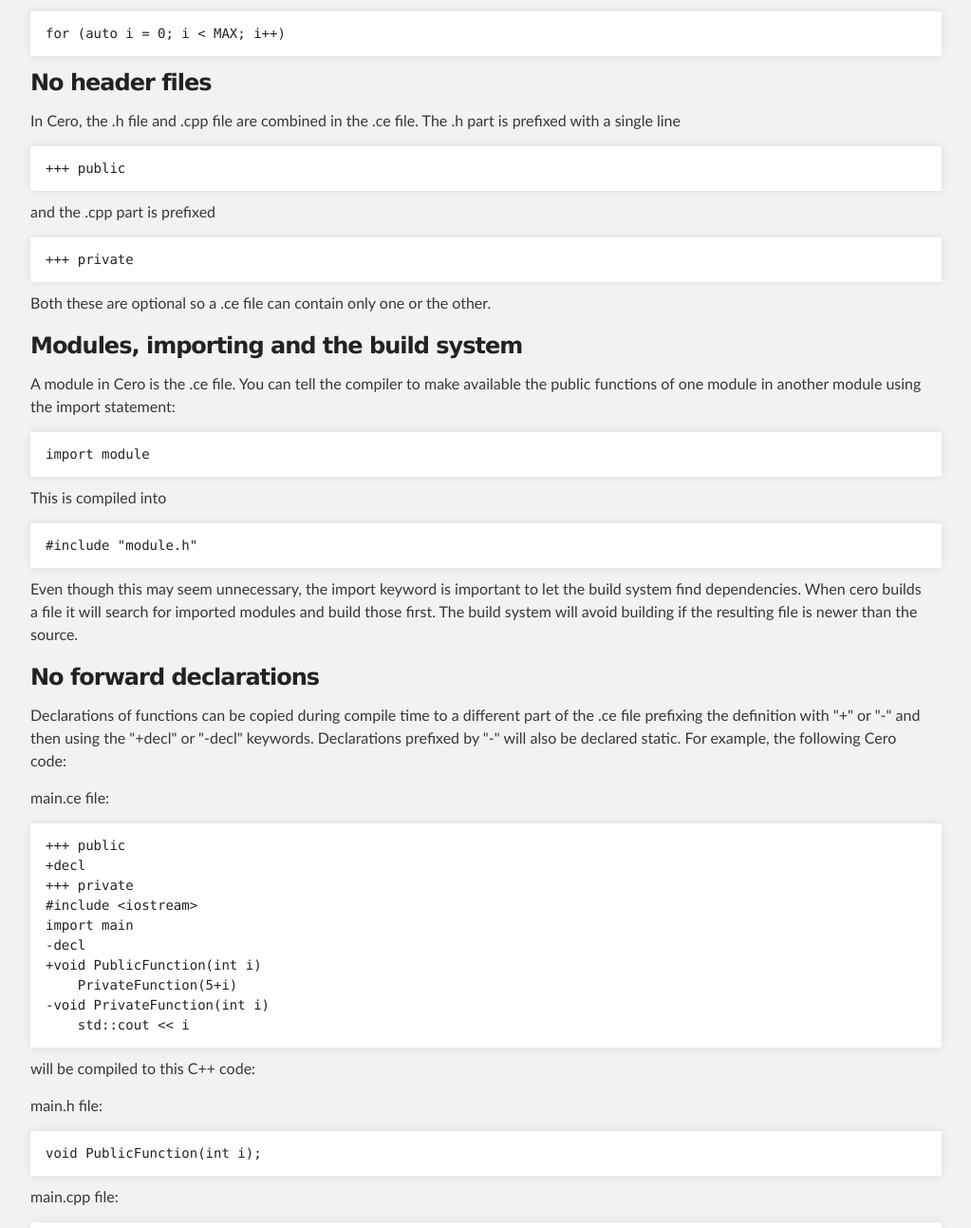
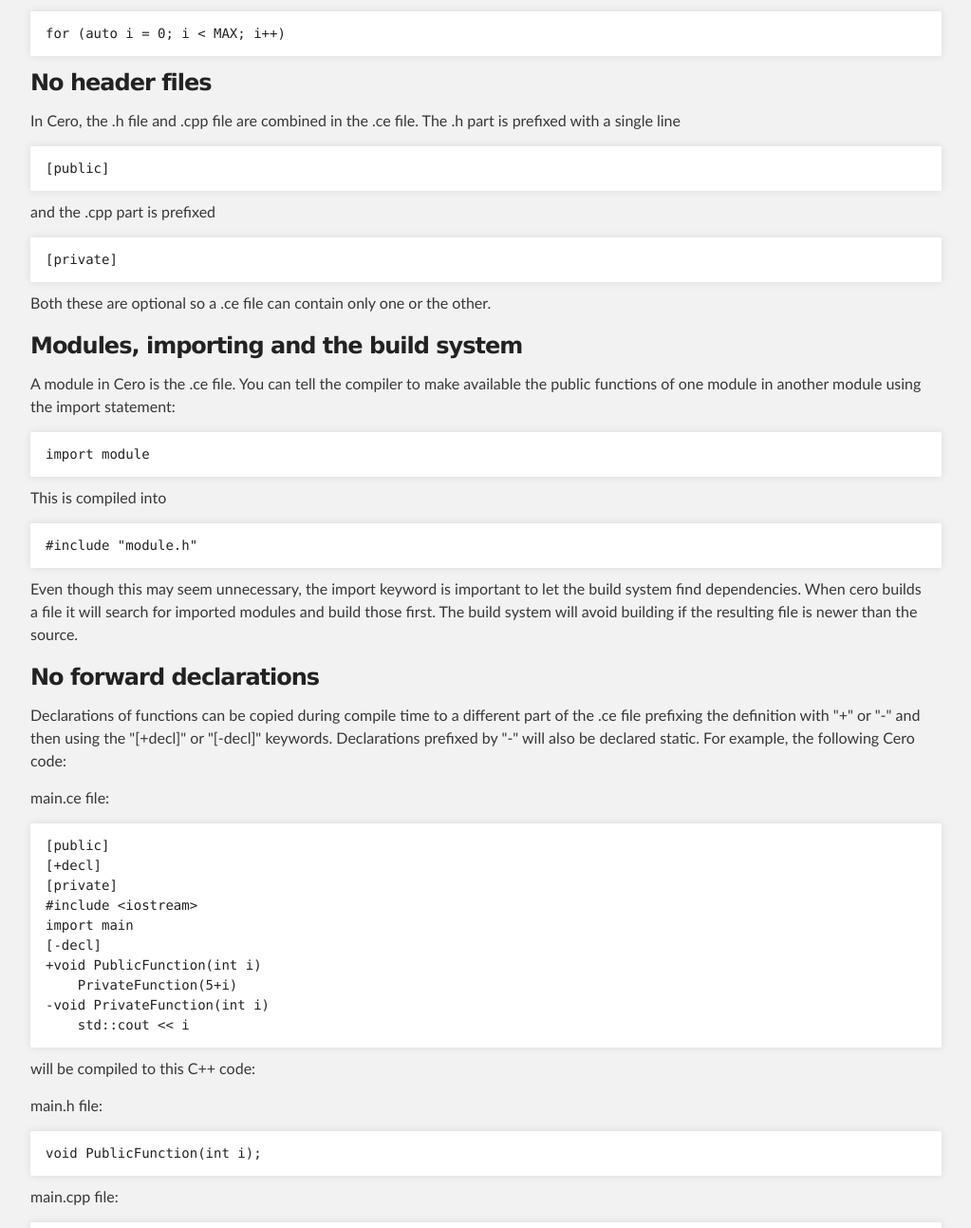
Before and after one commit to suncore/suncore.github.io, a plain HTML site: page userguide.html in a window 1280 px wide. Shown: the part 1213-2506 px from the top of the page at 95% size, without its empty margins (138-1161 px from the left). Drawn offline with Linux system fonts and the light colour scheme.

Commit message:
changed keywords

```diff
--- a/userguide.html
+++ b/userguide.html
@@ -89,12 +89,12 @@ auto i = 0; // type of i is inferred from 0
 
 <p>In Cero, the .h file and .cpp file are combined in the .ce file. The .h part is prefixed with a single line</p>
 
-<pre><code>+++ public
+<pre><code>[public]
 </code></pre>
 
 <p>and the .cpp part is prefixed</p>
 
-<pre><code>+++ private
+<pre><code>[private]
 </code></pre>
 
 <p>Both these are optional so a .ce file can contain only one or the other.</p>
@@ -115,16 +115,16 @@ auto i = 0; // type of i is inferred from 0
 
 <h3>No forward declarations</h3>
 
-<p>Declarations of functions can be copied during compile time to a different part of the .ce file prefixing the definition with "+" or "-" and then using the "+decl" or "-decl" keywords. Declarations prefixed by "-" will also be declared static. For example, the following Cero code:</p>
+<p>Declarations of functions can be copied during compile time to a different part of the .ce file prefixing the definition with "+" or "-" and then using the "[+decl]" or "[-decl]" keywords. Declarations prefixed by "-" will also be declared static. For example, the following Cero code:</p>
 
 <p>main.ce file:</p>
 
-<pre><code>+++ public
-+decl
-+++ private
+<pre><code>[public]
+[+decl]
+[private]
 #include &lt;iostream&gt;
 import main
--decl
+[-decl]
 +void PublicFunction(int i)
     PrivateFunction(5+i)
 -void PrivateFunction(int i)
```
Also changed, not shown: index.html (+5 -5 lines), 2 other files.
